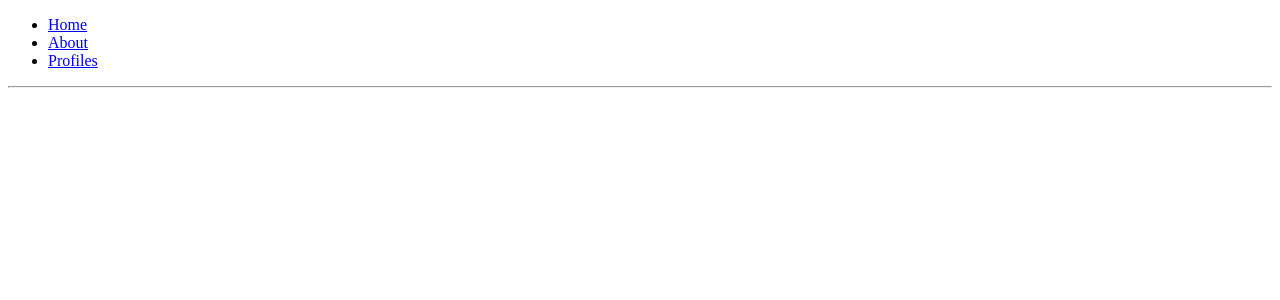
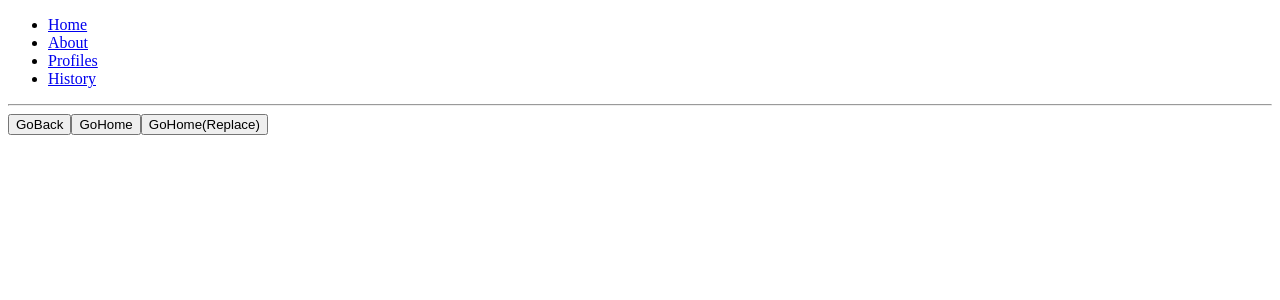
Before and after one commit to sa2z/react-router, a React (Create React App) app: page /history in a window 1280 px wide. Shown: the top 300 px of the page. Built offline with nearby package versions, Linux system fonts and the light colour scheme.

Commit message:
withRouter

```diff
--- a/src/App.js
+++ b/src/App.js
@@ -2,6 +2,7 @@ import { Route, Link } from "react-router-dom";
 import Home from "./Home";
 import About from "./About";
 import Profiles from "./Profiles";
+import HistorySample from "./HistorySample";
 
 export default function App() {
   return (
@@ -17,6 +18,9 @@ export default function App() {
         <li>
           <Link to="/profiles"> Profiles </Link>
         </li>
+        <li>
+          <Link to="/history"> History </Link>
+        </li>
       </ul>
       <hr />
 
@@ -24,6 +28,7 @@ export default function App() {
       <Route path="/" component={Home} exact={true} />
       <Route path="/about" component={About} />
       <Route path="/profiles" component={Profiles} />
+      <Route path="/history" component={HistorySample} />
     </div>
   );
 }
--- /dev/null
+++ b/src/HistorySample.js
@@ -0,0 +1,30 @@
+import React, { useEffect } from "react";
+
+function HistorySample({ history }) {
+  const goBack = () => {
+    history.goBack();
+  };
+  const goHome = () => {
+    history.push("/");
+  };
+  const replaceToHome = () => {
+    history.replace("/");
+  };
+
+  useEffect(() => {
+    console.log(history);
+    const unblock = history.block("Leave this page?");
+    return () => {
+      unblock();
+    };
+  }, [history]);
+
+  return (
+    <div>
+      <button onClick={goBack}> GoBack </button>
+      <button onClick={goHome}> GoHome </button>
+      <button onClick={replaceToHome}> GoHome(Replace) </button>
+    </div>
+  );
+}
+export default HistorySample;
--- a/src/Profile.js
+++ b/src/Profile.js
@@ -1,4 +1,5 @@
 import React from "react";
+import WithRouterSample from "./WithRouterSample";
 
 const profileData = {
   velopert: {
@@ -24,6 +25,7 @@ function Profile({ match }) {
         {username} ({profile.name})
       </h3>
       <p>{profile.description}</p>
+      <WithRouterSample />
     </div>
   );
 }
--- /dev/null
+++ b/src/WithRouterSample.js
@@ -0,0 +1,16 @@
+import React from "react";
+import { withRouter } from "react-router-dom";
+
+function WithRouterSample({ location, match, history }) {
+  return (
+    <div>
+      <h4>location</h4>
+      <textarea value={JSON.stringify(location, null, 2)} readOnly />
+      <h4>match</h4>
+      <textarea value={JSON.stringify(match, null, 2)} readOnly />
+      <button onClick={() => history.push("/")}> ToHome </button>
+    </div>
+  );
+}
+// 어디서 불러지던 location, match, history 사용가능
+export default withRouter(WithRouterSample);
```
